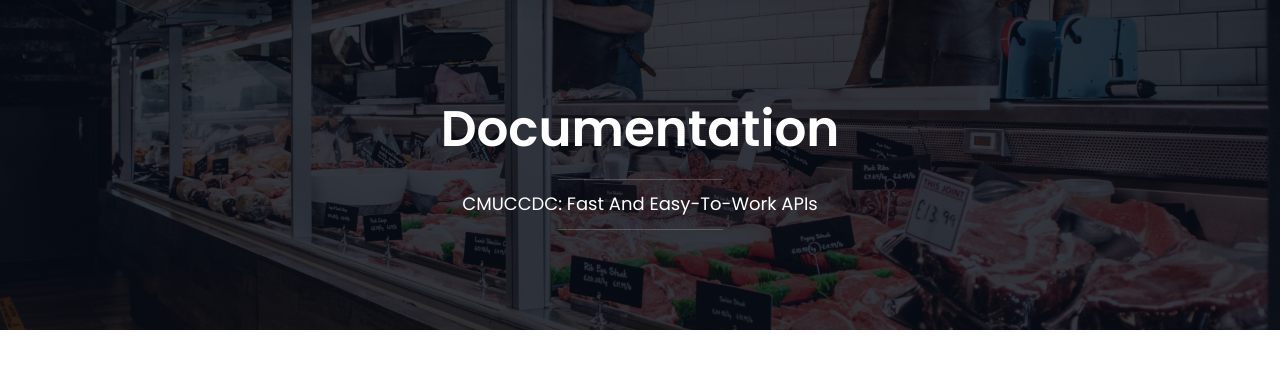
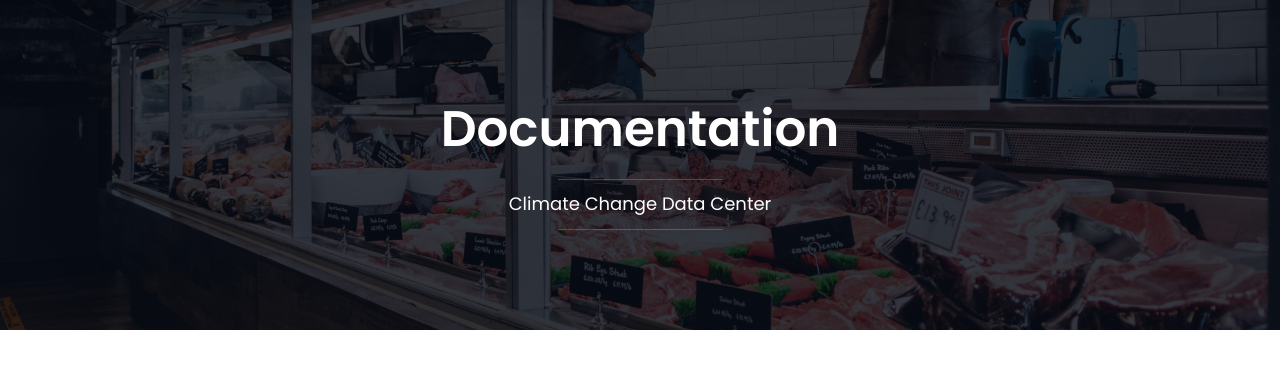
Before and after one commit to kongkiatchanu/open-api, a CodeIgniter app: page /database/ in a window 1280 px wide. Shown: the part 67-453 px from the top of the page. Run offline with CodeIgniter, Linux system fonts and the light colour scheme.

Commit message:
Climate Change Data Center

```diff
--- a/application/views/document.php
+++ b/application/views/document.php
@@ -96,7 +96,7 @@ defined('BASEPATH') OR exit('No direct script access allowed');
 					<h1 class="title">Documentation</h1>
 					<div class="colored-line"></div>
 					<div class="section-description">
-						CMUCCDC: Fast And Easy-To-Work APIs
+					Climate Change Data Center
 					</div>
 					<div class="colored-line"></div>
 				</div>
```
